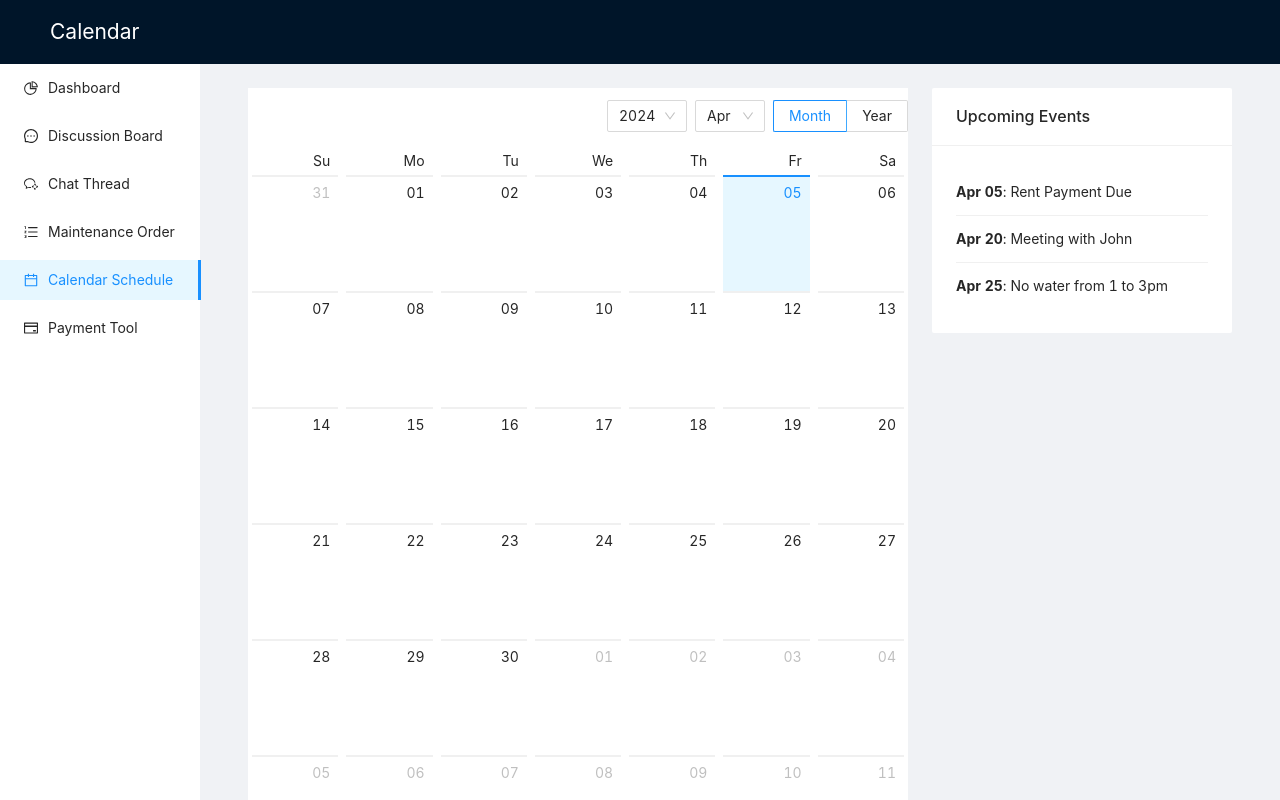
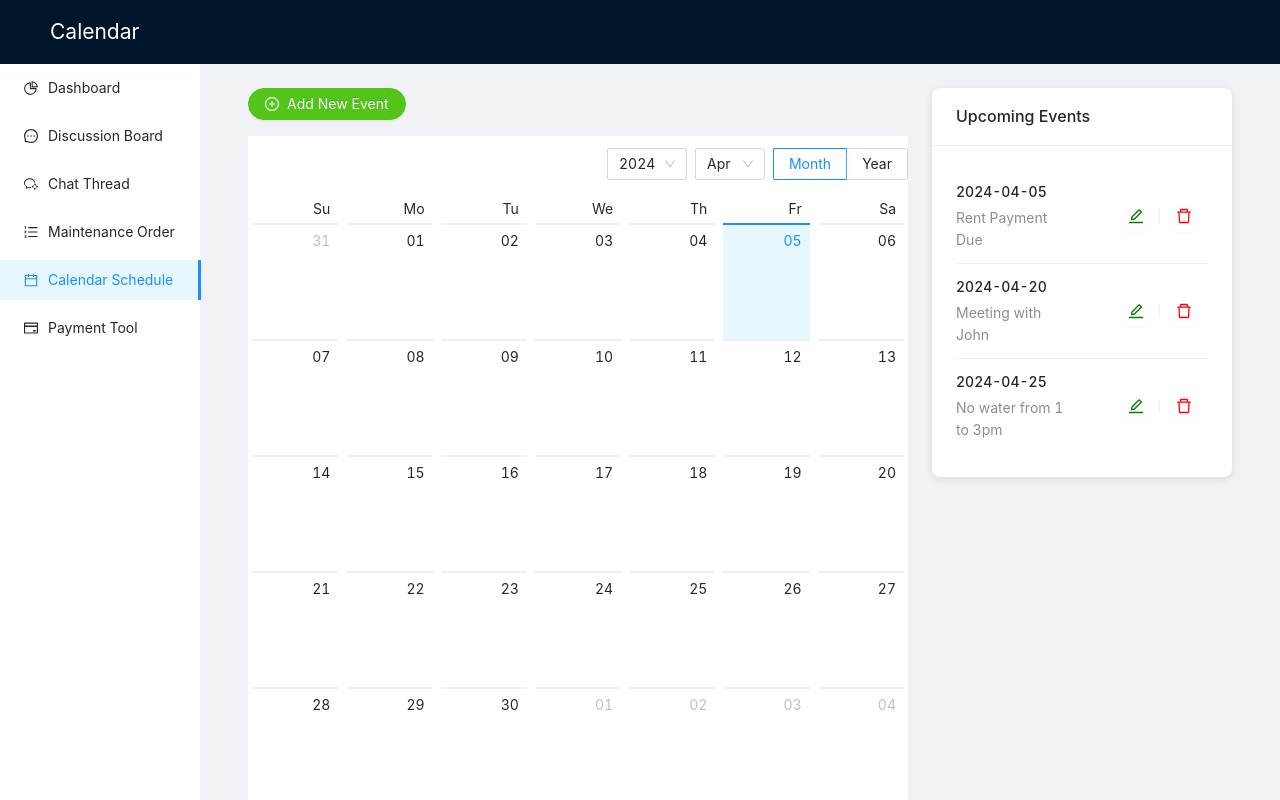
Before and after one commit to Yingyi0303/Flag-Camp-01, a React (Create React App) app: page /calendar in a window 1280 px wide. Shown: the top 800 px of the page. Built offline with nearby package versions, Linux system fonts and the light colour scheme.

Commit message:
Updated Calendar page

```diff
--- a/src/App.js
+++ b/src/App.js
@@ -104,7 +104,7 @@ const Home = () => {
               Chat Thread
             </Button>
           </Link>
-          <Link to="/maintenanceorder">
+          <Link to="/maintenance">
             <Button
               type="primary"
               size="large"
@@ -162,10 +162,10 @@ const App = () => {
         {/* Define the path for the discussion board, which renders the DiscussionBoard component */}
         <Route path="/discussions" component={DiscussionBoard} />
         <Route path="/chat" component={ChatThread} />
-        <Route path="/maintenanceorder" component={Maintenance} />
+        <Route path="/maintenance" component={Maintenance} />
         <Route path="/calendar" component={CalendarPage} />
         <Route path="/payment" component={Payment} />
-        <Route path="/maintenance" component={MaintenanceOrder} />
+        <Route path="/maintenanceorder" component={MaintenanceOrder} />
       </Switch>
     </Router>
   );
--- a/src/component/Calendar.js
+++ b/src/component/Calendar.js
@@ -1,5 +1,16 @@
 import React, { useState } from "react";
-import { Layout, Menu, Calendar as AntCalendar, List, Card } from "antd";
+import {
+  Tooltip,
+  Layout,
+  Menu,
+  Calendar as AntCalendar,
+  List,
+  Card,
+  Modal,
+  Input,
+  DatePicker,
+  Button,
+} from "antd";
 import {
   WechatWorkOutlined,
   PieChartOutlined,
@@ -7,6 +18,9 @@ import {
   OrderedListOutlined,
   CalendarOutlined,
   CreditCardOutlined,
+  PlusCircleOutlined,
+  EditOutlined,
+  DeleteOutlined,
 } from "@ant-design/icons";
 import { Link } from "react-router-dom";
 import moment from "moment";
@@ -16,12 +30,75 @@ const { Header, Content, Sider } = Layout;
 const CalendarPage = () => {
   const [currentMonth, setCurrentMonth] = useState(moment());
 
+  const [isModalVisible, setIsModalVisible] = useState(false);
+  const [isEditing, setIsEditing] = useState(false);
+  const [editingEventId, setEditingEventId] = useState(null);
+
   // Example events
-  const events = [
-    { date: "2024-04-05", title: "Rent Payment Due" },
-    { date: "2024-04-20", title: "Meeting with John" },
-    { date: "2024-04-25", title: "No water from 1 to 3pm" },
-  ];
+  const [events, setEvents] = useState([
+    { id: 1, date: "2024-04-05", title: "Rent Payment Due" },
+    { id: 2, date: "2024-04-20", title: "Meeting with John" },
+    { id: 3, date: "2024-04-25", title: "No water from 1 to 3pm" },
+  ]);
+
+  const [selectedDateForNewEvent, setSelectedDateForNewEvent] = useState(null);
+  const [newEventTitle, setNewEventTitle] = useState("");
+
+  // Function to open the modal
+  const showModal = () => {
+    setIsModalVisible(true);
+  };
+
+  // Function to handle Ok button in the modal
+  // Function to handle Ok button in the modal
+  const handleOk = () => {
+    const formattedDate = selectedDateForNewEvent.format("YYYY-MM-DD");
+    if (isEditing) {
+      // Update the specific event
+      const updatedEvents = events.map((event) => {
+        if (event.id === editingEventId) {
+          return { ...event, date: formattedDate, title: newEventTitle };
+        }
+        return event;
+      });
+      setEvents(updatedEvents);
+    } else {
+      // Add a new event with a unique ID
+      const newEvent = {
+        id: new Date().getTime(), // Using the current timestamp as a simple, unique ID
+        date: formattedDate,
+        title: newEventTitle,
+      };
+      setEvents([...events, newEvent]);
+    }
+    // Reset form and close modal
+    setIsEditing(false);
+    setEditingEventId(null);
+    setNewEventTitle("");
+    setSelectedDateForNewEvent(null);
+    setIsModalVisible(false);
+  };
+
+  // Function to handle Cancel button in the modal
+  const handleCancel = () => {
+    setIsModalVisible(false);
+  };
+
+  const startEditEvent = (id) => {
+    const eventToEdit = events.find((event) => event.id === id);
+    if (eventToEdit) {
+      setSelectedDateForNewEvent(moment(eventToEdit.date, "YYYY-MM-DD"));
+      setNewEventTitle(eventToEdit.title);
+      setIsEditing(true);
+      setEditingEventId(id);
+      setIsModalVisible(true);
+    }
+  };
+
+  // Function to cancel an event
+  const cancelEvent = (id) => {
+    setEvents(events.filter((event) => event.id !== id));
+  };
 
   // Filter events for the current month
   const eventsForMonth = events.filter((event) =>
@@ -90,16 +167,78 @@ const CalendarPage = () => {
             style={{ padding: 24, margin: 0, minHeight: 280, display: "flex" }}
           >
             <div style={{ flex: 1 }}>
+              <Button
+                type="primary"
+                onClick={showModal}
+                shape="round"
+                icon={<PlusCircleOutlined />} // Make sure to import PlusCircleOutlined from '@ant-design/icons'
+                style={{
+                  backgroundColor: "#52c41a",
+                  borderColor: "#52c41a",
+                  color: "#ffffff",
+                  marginBottom: "16px",
+                }}
+              >
+                Add New Event
+              </Button>
               <AntCalendar onPanelChange={onPanelChange} />
+              <Modal
+                title="Add New Event"
+                visible={isModalVisible}
+                onOk={handleOk}
+                onCancel={handleCancel}
+              >
+                <DatePicker
+                  onChange={(date) => setSelectedDateForNewEvent(date)}
+                />
+                <Input
+                  placeholder="Event Title"
+                  value={newEventTitle}
+                  onChange={(e) => setNewEventTitle(e.target.value)}
+                  style={{ marginTop: "16px" }}
+                />
+              </Modal>
             </div>
             <div style={{ width: 300, marginLeft: 24 }}>
-              <Card title="Upcoming Events" bordered={false}>
+              <Card
+                title="Upcoming Events"
+                bordered={false}
+                style={{
+                  width: 300,
+                  borderRadius: "8px",
+                  boxShadow: "0 2px 8px rgba(0,0,0,0.1)",
+                }}
+              >
                 <List
+                  itemLayout="horizontal"
                   dataSource={eventsForMonth}
                   renderItem={(item) => (
-                    <List.Item>
-                      <strong>{moment(item.date).format("MMM DD")}</strong>:{" "}
-                      {item.title}
+                    <List.Item
+                      actions={[
+                        <Tooltip title="Edit">
+                          <Button
+                            shape="circle"
+                            icon={<EditOutlined />}
+                            onClick={() => startEditEvent(item.id)}
+                            style={{ border: "none", color: "green" }}
+                          />
+                        </Tooltip>,
+                        <Tooltip title="Delete">
+                          <Button
+                            shape="circle"
+                            icon={<DeleteOutlined />}
+                            onClick={() => cancelEvent(item.id)}
+                            style={{ border: "none", color: "red" }}
+                          />
+                        </Tooltip>,
+                      ]}
+                    >
+                      <List.Item.Meta
+                        title={
+                          <span>{moment(item.date).format("YYYY-MM-DD")}</span>
+                        }
+                        description={item.title}
+                      />
                     </List.Item>
                   )}
                 />
```
